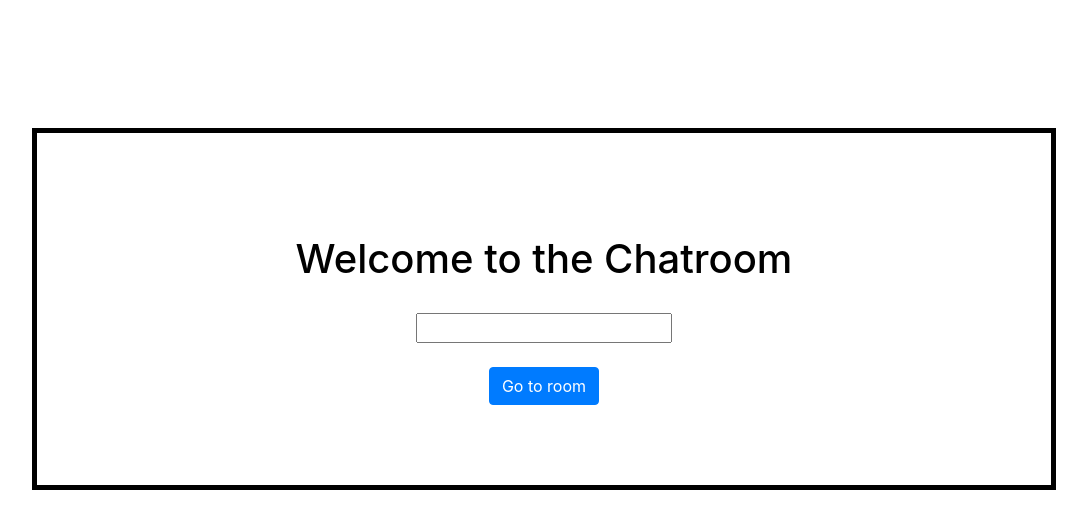
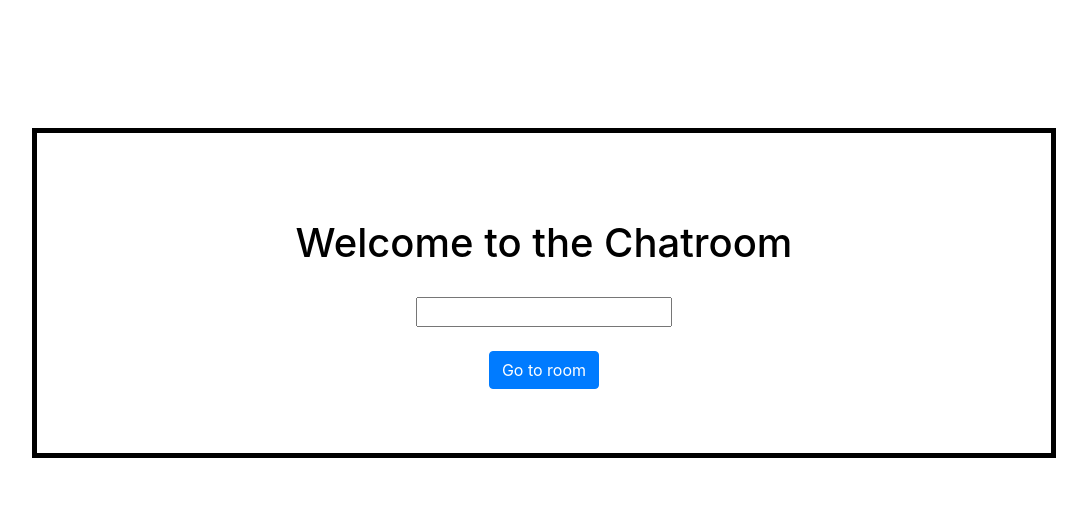
Before and after one commit to jasmaabox/chatroom, a Django app: page / in a window 1280 px wide. Shown: the top 529 px of the page, without its empty margins (96-1183 px from the left). Run offline with Django 3.2, Linux system fonts and the light colour scheme; some libraries are stand-ins or nearby versions.

Commit message:
Fix LTR langs and chatroom home

```diff
--- a/chat/static/chat/chat.js
+++ b/chat/static/chat/chat.js
@@ -17,7 +17,7 @@ chatsock.onmessage = function(message){
 
   $('#chat').prepend(
     '<tr>' +
-    '<td><font color="green">' + clean_handle + ":</font> " + clean_message + '</td>'
+    '<td><font color="green" dir="ltr">>' + clean_handle + ":</font> " + clean_message + '</td>'
     + '</tr>'
   );
 
--- a/chat/static/chat/style.css
+++ b/chat/static/chat/style.css
@@ -39,7 +39,7 @@ table{
   border-style: solid;
   border-width: 5px;
   border-color: black;
-  padding: 80px;
+  padding: 5%;
   margin: 10%;
   color: black;
   text-align: center;
--- a/chat/templates/chat/room.html
+++ b/chat/templates/chat/room.html
@@ -19,7 +19,7 @@
         <table id="chat">
           {% for message in messages %}
             <tr>
-              <td><font color="green">{{ message.handle }}:</font> {{ message.message }}</td>
+              <td><font color="green" dir="ltr">{{ message.handle }}:</font> {{ message.message }}</td>
             </tr>
           {% endfor %}
         </table>
--- a/requirements.txt
+++ b/requirements.txt
@@ -2,3 +2,4 @@ django
 django-channels
 asgi_redis
 daphne
+django_compressor
--- a/static_pages/templates/static_pages/home.html
+++ b/static_pages/templates/static_pages/home.html
@@ -14,13 +14,13 @@
   </head>
 
   <body>
-    <div class="room-box">
+    <form class="room-box" onsubmit="return goToRoom()">
       <br>
       <h1>Welcome to the Chatroom</h1>
       <br>
-      <input id="room-name" type="text"><br><br>
-      <button type="button" class="btn btn-primary" onclick="goToRoom()">Go to room</button>
-  </div>
+      <input class="center" id="room-name" type="text"><br><br>
+      <button type="submit" class="btn btn-primary">Go to room</button>
+    </form>
 
     <link rel="stylesheet" href='{% static "/chat/style.css" %}'>
     <link rel="stylesheet" href="https://maxcdn.bootstrapcdn.com/bootstrap/4.0.0-beta/css/bootstrap.min.css" integrity="sha384-/Y6pD6FV/Vv2HJnA6t+vslU6fwYXjCFtcEpHbNJ0lyAFsXTsjBbfaDjzALeQsN6M" crossorigin="anonymous">
```
Also changed, not shown: db.sqlite3, db_old.sqlite3 (added).
